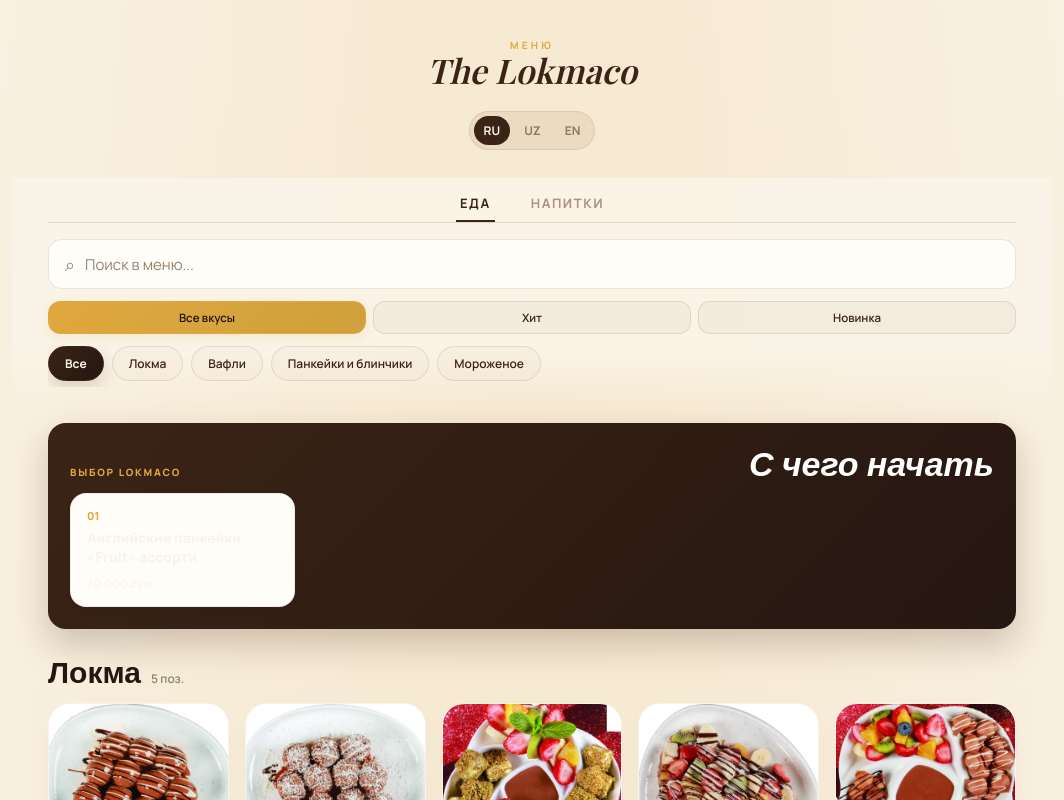
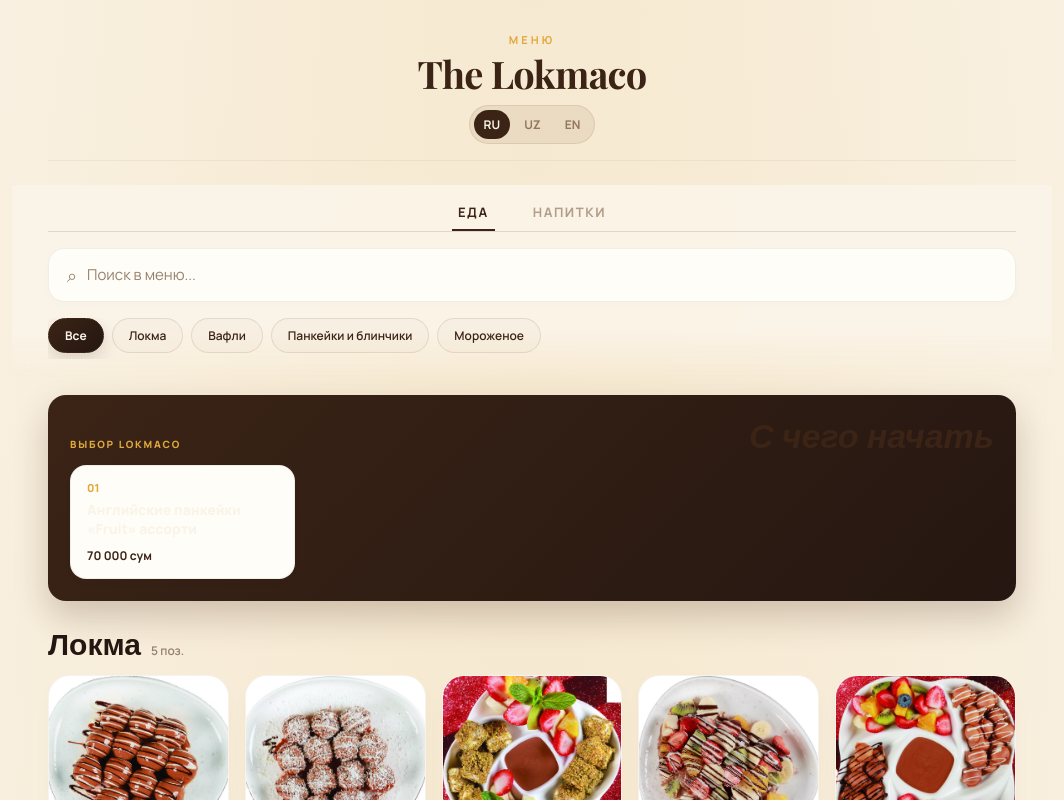
Before and after one commit to asilJPG/lockmaco-menu, a Next.js app: page /test-menu in a window 1280 px wide. Shown: the top 800 px of the page, without its empty margins (108-1172 px from the left). Built offline with nearby package versions, Linux system fonts and the light colour scheme.

Commit message:
Интеграция iiko лояльности, мобильные анимации и адаптация под чеки

```diff
--- a/app/globals.css
+++ b/app/globals.css
@@ -130,25 +130,34 @@
   flex-direction: column;
   align-items: center;
   text-align: center;
-  gap: 12px;
-  padding: 24px 0 10px;
-  margin: 14px 0 18px;
+  padding: 32px 0 16px;
+  border-bottom: 1px solid rgba(92, 51, 23, 0.06);
+  margin-bottom: 24px;
+}
+
+.brand-lockup {
+  display: flex;
+  flex-direction: column;
+  align-items: center;
+  gap: 6px;
 }
 
 .brand-lockup__eyebrow {
   display: block;
-  font-size: 10px;
-  letter-spacing: 0.32em;
+  font-size: 11px;
+  letter-spacing: 0.28em;
   font-weight: 700;
   color: var(--brand-gold);
+  text-transform: uppercase;
 }
 
 .brand-lockup h1 {
   font-family: var(--font-serif), serif;
-  font-style: italic;
-  font-weight: 600;
-  font-size: clamp(23px, 5.5vw, 34px);
+  font-style: normal;
+  font-weight: 700;
+  font-size: clamp(26px, 6vw, 38px);
   color: var(--brand-primary);
+  letter-spacing: -0.02em;
   line-height: 1.1;
 }
 
@@ -241,28 +250,42 @@
 }
 
 .section-tab {
+  position: relative;
   border: none;
   background: transparent;
-  padding: 8px 4px;
-  border-radius: 0;
+  padding: 10px 6px;
   font-size: 13px;
   font-weight: 700;
   text-transform: uppercase;
   letter-spacing: 0.12em;
-  color: rgba(92, 51, 23, 0.5);
-  border-bottom: 2px solid transparent;
-  transition: transform 0.15s ease, border-color 0.15s ease, color 0.15s ease;
+  color: rgba(92, 51, 23, 0.45);
+  transition: transform 0.2s cubic-bezier(0.16, 1, 0.3, 1),
+              color 0.2s ease;
 }
 
 .section-tab:active {
   transform: scale(0.95);
 }
 
+.section-tab::after {
+  content: "";
+  position: absolute;
+  bottom: 0;
+  left: 0;
+  right: 0;
+  height: 2px;
+  background-color: var(--brand-primary);
+  transform: scaleX(0);
+  transition: transform 0.3s cubic-bezier(0.16, 1, 0.3, 1);
+  transform-origin: center;
+}
+
 .section-tab.active {
-  background: transparent;
-  border-bottom: 2px solid var(--brand-primary);
   color: var(--brand-primary);
-  box-shadow: none;
+}
+
+.section-tab.active::after {
+  transform: scaleX(1);
 }
 
 .search-field {
@@ -270,16 +293,19 @@
   align-items: center;
   gap: 10px;
   background: var(--brand-card);
-  border: 1px solid rgba(92, 51, 23, 0.12);
-  border-radius: 14px;
-  padding: 12px 16px;
-  margin-bottom: 12px;
-  transition: border-color 0.2s ease, box-shadow 0.2s ease, background-color 0.2s ease;
+  border: 1px solid rgba(92, 51, 23, 0.08);
+  border-radius: 16px;
+  padding: 14px 18px;
+  margin-bottom: 16px;
+  transition: all 0.3s cubic-bezier(0.16, 1, 0.3, 1);
+  box-shadow: 0 4px 12px rgba(92, 51, 23, 0.01);
 }
 
 .search-field:focus-within {
-  border-color: var(--brand-primary);
-  box-shadow: 0 0 0 3px rgba(92, 51, 23, 0.08);
+  border-color: var(--brand-gold);
+  box-shadow:
+    0 8px 24px rgba(224, 168, 62, 0.06),
+    0 0 0 4px rgba(224, 168, 62, 0.12);
   background: #ffffff;
 }
 
@@ -422,7 +448,7 @@
   font-style: italic;
   font-weight: 600;
   line-height: 1;
-  color: #fff;
+  color: var(--brand-primary);
 }
 
 .chef-picks {
@@ -499,7 +525,7 @@
 .chef-pick__price {
   display: block;
   margin-top: 8px;
-  color: rgba(250, 243, 231, 0.74);
+  color: var(--brand-primary);
   font-size: 12px;
   font-weight: 700;
 }
@@ -721,10 +747,12 @@
   padding: 0;
   max-width: min(480px, calc(100% - 32px));
   width: 100%;
+  max-height: calc(100dvh - 32px);
   background: var(--brand-card);
   box-shadow: 0 30px 80px rgba(43, 24, 16, 0.4);
   margin: auto;
-  overflow: hidden;
+  overflow-y: auto;
+  -webkit-overflow-scrolling: touch;
 }
 
 html:has(dialog[open]),
@@ -783,6 +811,58 @@
   }
   to {
     opacity: 1;
+  }
+}
+
+@media (max-width: 600px) {
+  .dish-dialog {
+    margin: auto auto 0 auto !important;
+    max-width: 100% !important;
+    width: 100% !important;
+    border-radius: 28px 28px 0 0 !important;
+    max-height: 82dvh !important;
+    transform: translateY(0);
+    box-shadow: 0 -10px 40px rgba(43, 24, 16, 0.25);
+  }
+
+  .dish-dialog::before {
+    content: "";
+    display: block;
+    position: absolute;
+    top: 10px;
+    left: 50%;
+    transform: translateX(-50%);
+    width: 44px;
+    height: 5px;
+    border-radius: 3px;
+    background: rgba(92, 51, 23, 0.2);
+    z-index: 100;
+  }
+
+  .dish-dialog[open] {
+    animation: dialogSlideUp 0.35s cubic-bezier(0.16, 1, 0.3, 1) both !important;
+  }
+
+  .dish-dialog.closing {
+    animation: dialogSlideDown 0.24s cubic-bezier(0.16, 1, 0.3, 1) both !important;
+  }
+}
+
+@keyframes dialogSlideUp {
+  from {
+    transform: translateY(100%);
+  }
+  to {
+    transform: translateY(0);
+  }
+}
+
+@keyframes dialogSlideDown {
+  from {
+    transform: translateY(0);
+  }
+  to {
+    transform: translateY(100%);
   }
 }
 
@@ -803,20 +883,51 @@
   display: flex;
   align-items: center;
   justify-content: center;
-  transition: transform 0.15s ease, background-color 0.15s ease;
+  transition: transform 0.25s cubic-bezier(0.16, 1, 0.3, 1), background-color 0.25s ease;
 }
 
 .dialog-close:active {
   transform: scale(0.9);
 }
 
+@media (hover: hover) {
+  .dialog-close:hover {
+    background: rgba(43, 24, 16, 0.75);
+    transform: rotate(90deg);
+  }
+}
+
+.dialog-img-wrapper {
+  position: relative;
+  width: 100%;
+  aspect-ratio: 4 / 3;
+  overflow: hidden;
+  background: var(--brand-cream);
+}
+
+.dialog-img-wrapper::after {
+  content: "";
+  position: absolute;
+  inset: 0;
+  background: linear-gradient(
+    to bottom,
+    rgba(36, 22, 17, 0.22) 0%,
+    transparent 25%,
+    transparent 75%,
+    rgba(255, 253, 248, 0.95) 98%,
+    var(--brand-card) 100%
+  );
+  pointer-events: none;
+  z-index: 1;
+}
+
 .dialog-img {
   width: 100%;
-  aspect-ratio: 4 / 3;
+  height: 100%;
   object-fit: cover;
   display: block;
   opacity: 0;
-  transition: opacity 0.3s ease;
+  transition: opacity 0.4s ease, transform 0.4s ease;
 }
 
 .dialog-img.loaded {
@@ -894,9 +1005,9 @@
 }
 
 .nutrition-block {
-  margin-top: 16px;
-  border-top: 1px dashed rgba(92, 51, 23, 0.2);
-  padding-top: 12px;
+  margin-top: 18px;
+  border-top: 1px solid rgba(92, 51, 23, 0.06);
+  padding-top: 14px;
 }
 
 .nutrition-block h4 {
@@ -914,21 +1025,34 @@
 }
 
 .nutrition-grid div {
-  background: var(--brand-cream);
-  border-radius: 10px;
+  background: rgba(92, 51, 23, 0.02);
+  border: 1px solid rgba(92, 51, 23, 0.05);
+  border-radius: 12px;
   padding: 8px 4px;
   text-align: center;
+  transition: transform 0.2s ease, background-color 0.2s ease;
+}
+
+@media (hover: hover) {
+  .nutrition-grid div:hover {
+    transform: translateY(-2px);
+    background: var(--brand-cream);
+    border-color: rgba(224, 168, 62, 0.3);
+  }
 }
 
 .nutrition-grid b {
   display: block;
   font-size: 14px;
   color: var(--brand-dark);
+  font-weight: 700;
 }
 
 .nutrition-grid span {
   font-size: 10px;
   color: var(--muted);
+  text-transform: uppercase;
+  letter-spacing: 0.05em;
 }
 
 .related-block {
@@ -1065,17 +1189,33 @@
   text-decoration: none;
   font-weight: 700;
   font-size: 15px;
-  box-shadow: 0 12px 26px rgba(62, 32, 16, 0.22);
-  transition: transform 0.15s ease;
+  box-shadow: 0 10px 24px rgba(62, 32, 16, 0.15);
+  transition: transform 0.3s cubic-bezier(0.16, 1, 0.3, 1),
+              box-shadow 0.3s cubic-bezier(0.16, 1, 0.3, 1),
+              border-color 0.3s ease;
 }
 
 .card-banner:active {
-  transform: scale(0.985);
+  transform: scale(0.97);
+}
+
+@media (hover: hover) {
+  .card-banner:hover {
+    border-color: rgba(224, 168, 62, 0.7);
+    box-shadow: 0 16px 36px rgba(62, 32, 16, 0.28);
+    transform: translateY(-2px);
+  }
 }
 
 .card-banner__star {
   color: var(--brand-gold);
   font-size: 18px;
+  animation: starPulse 2.5s ease-in-out infinite;
+}
+
+@keyframes starPulse {
+  0%, 100% { transform: scale(1) rotate(0deg); opacity: 1; }
+  50% { transform: scale(1.22) rotate(15deg); opacity: 0.85; }
 }
 
 .card-banner__arrow {
@@ -1096,11 +1236,23 @@
   text-decoration: none;
 }
 
+@keyframes cardFadeIn {
+  from {
+    opacity: 0;
+    transform: translateY(12px);
+  }
+  to {
+    opacity: 1;
+    transform: translateY(0);
+  }
+}
+
 .card-view {
   display: flex;
   flex-direction: column;
   align-items: center;
   gap: 18px;
+  animation: cardFadeIn 0.45s cubic-bezier(0.16, 1, 0.3, 1) both;
 }
 
 .loyalty-card__scene {
@@ -1307,6 +1459,7 @@
   display: flex;
   flex-direction: column;
   gap: 14px;
+  animation: cardFadeIn 0.45s cubic-bezier(0.16, 1, 0.3, 1) both;
 }
 
 .card-intro {
@@ -1315,7 +1468,7 @@
   color: var(--muted);
 }
 
-.card-field span {
+.card-field > span {
   display: block;
   font-size: 11px;
   font-weight: 700;
--- a/components/CardApp.tsx
+++ b/components/CardApp.tsx
@@ -198,10 +198,6 @@
             <h3>{t.card_rules_title}</h3>
             <ul>
               <li>
-                <span className="bullet">🎁</span>
-                <span>{t.card_rule_welcome}</span>
-              </li>
-              <li>
                 <span className="bullet">⚡</span>
                 <span>{t.card_rule_cashback}</span>
               </li>
--- a/components/MenuApp.tsx
+++ b/components/MenuApp.tsx
@@ -21,7 +21,7 @@
   const [query, setQuery] = useState("");
   const deferredQuery = useDeferredValue(query);
   const [activeCat, setActiveCat] = useState<string>("all");
-  const [quickFilter, setQuickFilter] = useState<"all" | "hit" | "new">("all");
+  const quickFilter = "all";
   const [loading, setLoading] = useState(true);
   const [selected, setSelected] = useState<MenuItem | null>(null);
   const [copied, setCopied] = useState(false);
@@ -123,7 +123,6 @@
   const switchSection = (s: SectionKey) => {
     setSection(s);
     setActiveCat("all");
-    setQuickFilter("all");
     setQuery("");
   };
 
@@ -212,19 +211,6 @@
                 ×
               </button>
             )}
-          </div>
-
-          <div className="quick-filters" role="group" aria-label={t.quick_filters}>
-            {(["all", "hit", "new"] as const).map((filter) => (
-              <button
-                key={filter}
-                type="button"
-                className={`quick-filter ${quickFilter === filter ? "active" : ""}`}
-                onClick={() => setQuickFilter(filter)}
-              >
-                {filter === "all" ? t.all_tastes : BADGES[filter][lang]}
-              </button>
-            ))}
           </div>
 
           <div className="category-chips">
@@ -376,9 +362,13 @@
             <button type="button" className="dialog-close" onClick={closeDialog} aria-label="Close">×</button>
             <DishBadges badges={selected.badges} lang={lang} />
             {selected.imageUrl ? (
-              <img className="dialog-img" src={selected.imageUrl} alt={selected.name[lang]} onLoad={(e) => e.currentTarget.classList.add("loaded")} />
+              <div className="dialog-img-wrapper">
+                <img className="dialog-img" src={selected.imageUrl} alt={selected.name[lang]} onLoad={(e) => e.currentTarget.classList.add("loaded")} />
+              </div>
             ) : (
-              <div className="dish-card__placeholder" aria-hidden>{menu.brand.name[0]}</div>
+              <div className="dialog-img-wrapper">
+                <div className="dish-card__placeholder" aria-hidden>{menu.brand.name[0]}</div>
+              </div>
             )}
             <div className="dialog-body">
               <h3>{selected.name[lang]}</h3>
--- a/lib/google-wallet.ts
+++ b/lib/google-wallet.ts
@@ -102,6 +102,11 @@
     },
     textModulesData: [
       {
+        id: "RULES",
+        header: "Правила накопления",
+        body: "Начисление: 3% от чека. Если чек от 400 000 сум — 5%.\n1 бонус = 1 сум. Оплата бонусами до 50% чека.\nДень рождения: 15% кэшбэк за 5 дней до и 10 дней после.",
+      },
+      {
         id: "PHONE",
         header: "Телефон",
         body: customer.phone,
```
Also changed, not shown: lib/i18n.ts (+6 -6 lines), lib/loyalty.ts (+42 -46 lines), data/menu.json, 2 other files (tests, documents, lock files or other folders).
